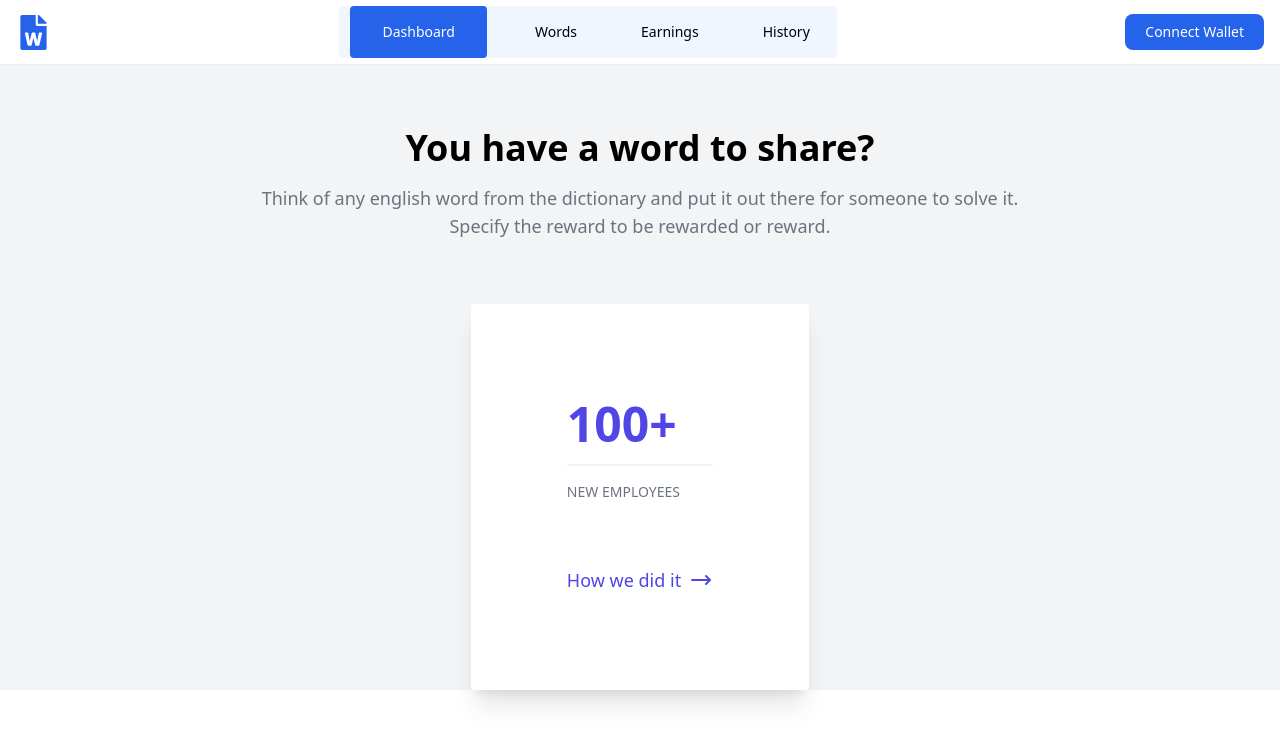
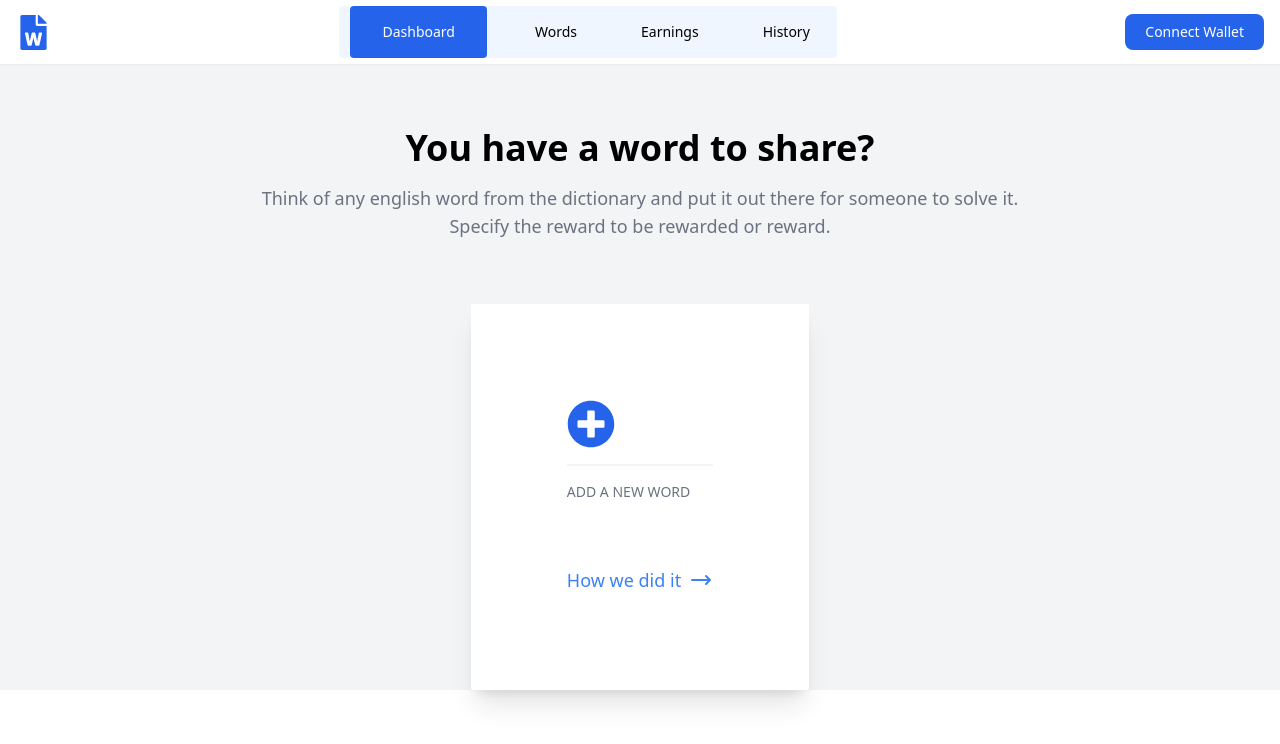
Before and after one commit to kwakyebrilliant/playme, a React (Create React App) app: page /summary in a window 1280 px wide. Shown: the top 744 px of the page. Built offline with nearby package versions, Linux system fonts and the light colour scheme; the HTML template or start-up script is replaced by a standard one.

Commit message:
summary updates

```diff
--- a/src/dashboard/Summary.js
+++ b/src/dashboard/Summary.js
@@ -1,6 +1,8 @@
 /* eslint-disable jsx-a11y/anchor-is-valid */
 import React from 'react'
 import DashboardNav from './DashboardNav'
+
+import { FaPlusCircle } from 'react-icons/fa'
 
 
 function Summary() {
@@ -28,15 +30,17 @@ function Summary() {
 
             <a className="group flex flex-col justify-between rounded-sm bg-white p-4 shadow-xl transition-shadow hover:shadow-lg sm:p-6 lg:p-24">
               <div>
-                <h3 className="text-3xl font-bold text-indigo-600 sm:text-5xl">100+</h3>
+              <FaPlusCircle className=' text-blue-600 h-12 w-12' />
 
                 <div className="mt-4 border-t-2 border-gray-100 pt-4">
-                  <p className="text-sm font-medium uppercase text-gray-500">New employees</p>
+                  <p className="text-sm font-medium uppercase text-gray-500">
+                    Add a new word
+                  </p>
                 </div>
               </div>
 
               <div
-                className="mt-8 inline-flex items-center gap-2 text-indigo-600 sm:mt-12 lg:mt-16"
+                className="mt-8 inline-flex items-center gap-2 text-blue-500 sm:mt-12 lg:mt-16"
               >
                 <p className="font-medium sm:text-lg">How we did it</p>
 
```
